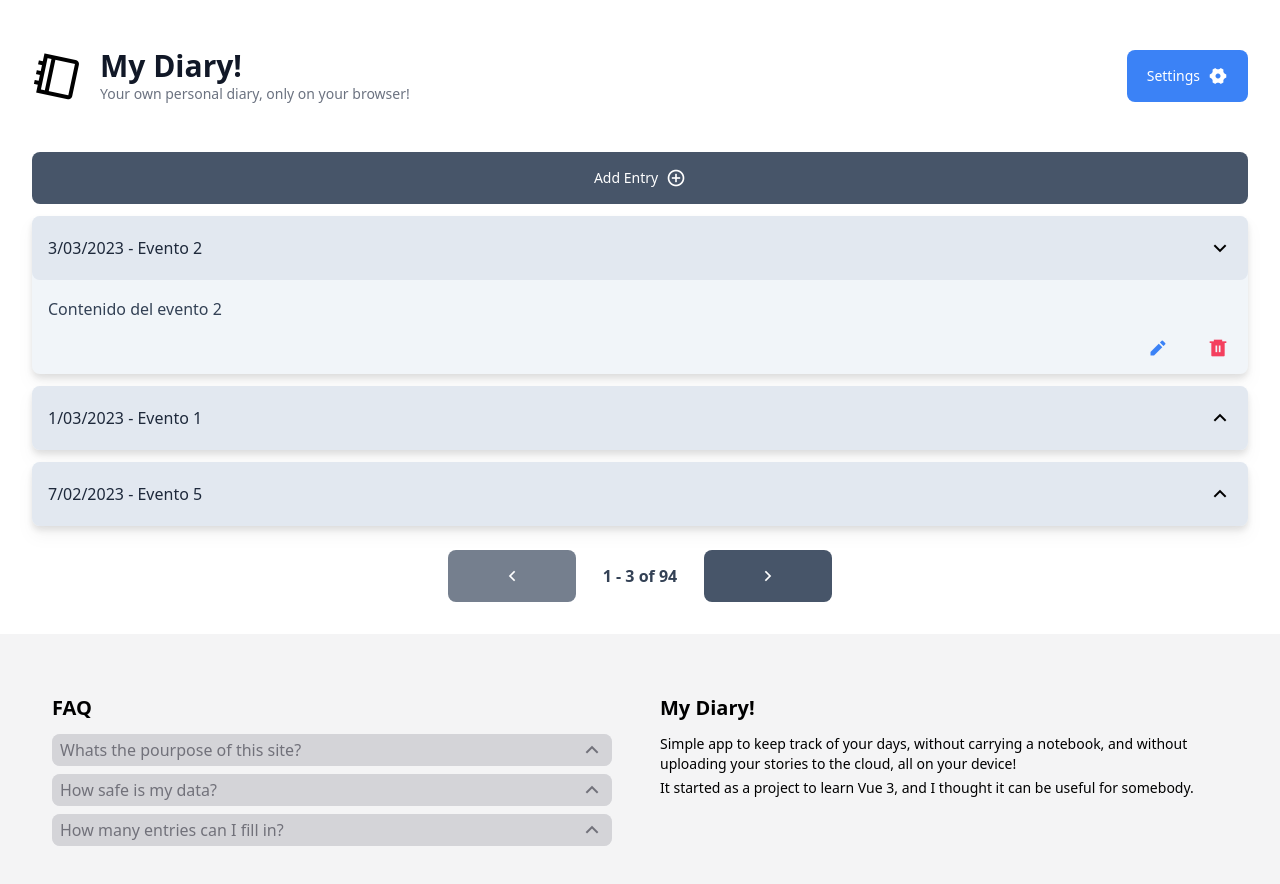
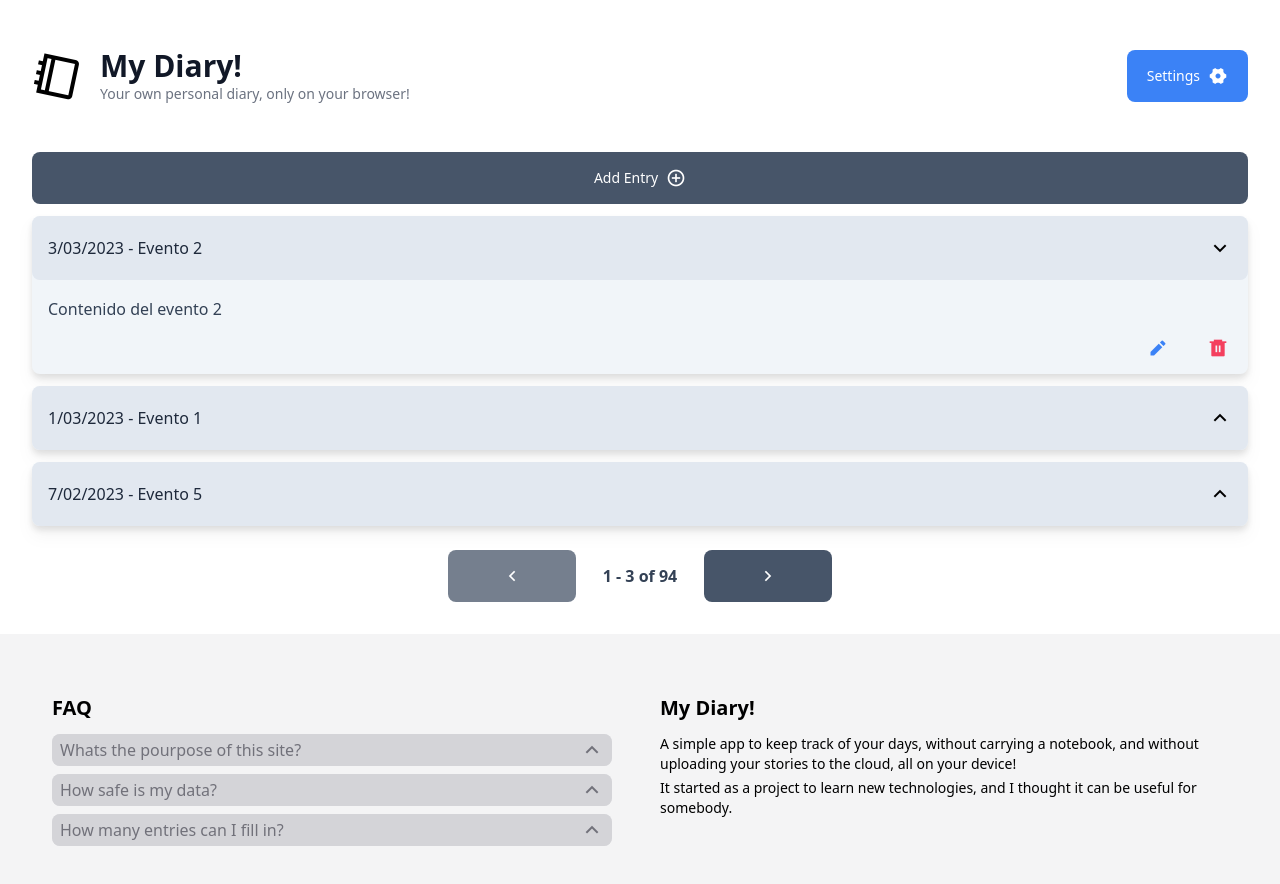
Before and after one commit to arnaugra/MyDiary, a Vue app: page / in a window 1280 px wide. Shown: the top 884 px of the page. Built offline with nearby package versions, Linux system fonts and the light colour scheme.

Commit message:
rewrite footer text

```diff
--- a/src/components/Layouts/Footer.vue
+++ b/src/components/Layouts/Footer.vue
@@ -38,12 +38,10 @@ const FAQ = {
     <div class=" flex flex-col justify-between">
       <div class="text-sm flex flex-col gap-1">
         <p>
-          Simple app to keep track of your days, without carrying a
-          notebook, and without uploading your stories to the cloud, all on your
-          device!
+          A simple app to keep track of your days, without carrying a notebook, and without uploading your stories to the cloud, all on your device!
         </p>
         <p>
-          It started as a project to learn Vue 3, and I thought it can be useful for somebody.
+          It started as a project to learn new technologies, and I thought it can be useful for somebody.
         </p>
       </div>
     </div>
```
